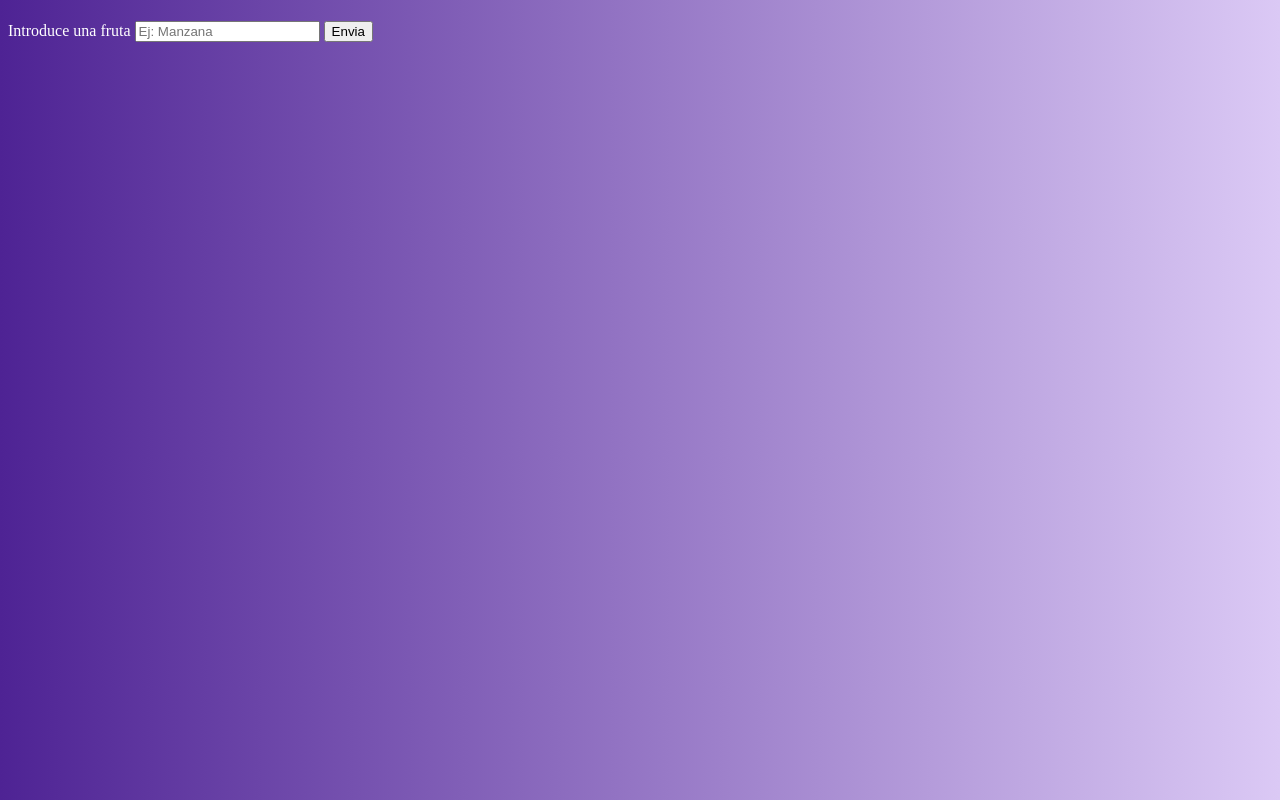
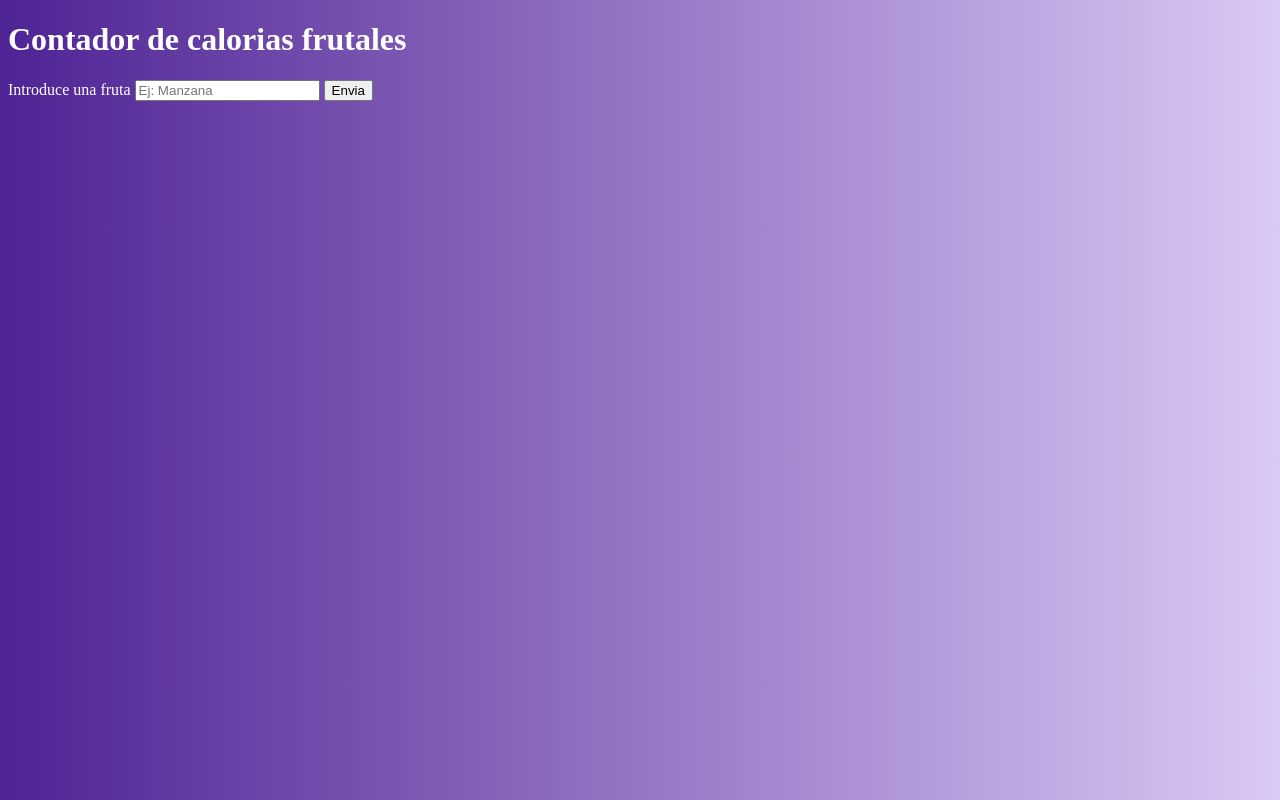
Before and after one commit to DRamirezMartinez/AppContadorCaloriasFrutasRamirezMartinez, a plain HTML site: page index.html in a window 1280 px wide. Drawn offline with Linux system fonts and the light colour scheme.

Commit message:
cambio title y h1 principal

```diff
--- a/index.html
+++ b/index.html
@@ -4,12 +4,12 @@
     <meta charset="UTF-8">
     <meta http-equiv="X-UA-Compatible" content="IE=edge">
     <meta name="viewport" content="width=device-width, initial-scale=1.0">
-    <title>App Ensalada de Frutas</title>
+    <title>App contador de calorias | frutales</title>
     <link rel="stylesheet" href="css/styles.css">
     <script defer src="js/app.js"></script>
 </head>
 <body>
-    <h1 class="tituloPrincipal"></h1>
+    <h1 class="tituloPrincipal">Contador de calorias frutales</h1>
     <section id="valorIntroducido">
         <form>
             <label class="label" for="valorFruta">Introduce una fruta</label> <!--se usa para el seo de pagina-->
```
